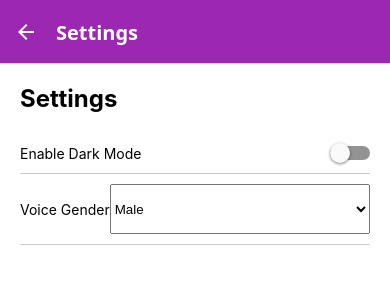
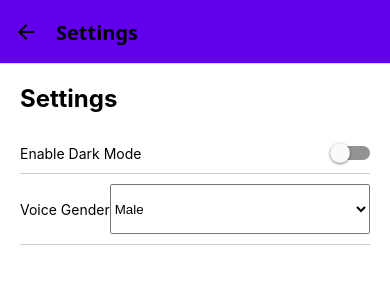
Before and after one commit to toy214/MungMungv2, a React Native app: screen /Settings in a window 390 px wide. Shown: the top 300 px of the page. Built offline with nearby package versions, Linux system fonts and the light colour scheme.

Commit message:
Update App.js
update 2.0

```diff
--- a/App.js
+++ b/App.js
@@ -12,64 +12,65 @@ import LessonScreen from './LessonScreen';
 
 const Stack = createStackNavigator();
 
-// Create App Context
+// Create Context
 const AppContext = createContext();
 
-// Global Context Provider
+// Context Provider
 function AppProvider({ children }) {
   const [darkMode, setDarkMode] = useState(false);
-  const [voiceGender, setVoiceGender] = useState('Male');
 
-  // Load saved settings on app load
+  // Load settings from AsyncStorage
   useEffect(() => {
     const loadSettings = async () => {
       try {
         const savedDarkMode = await AsyncStorage.getItem('darkMode');
-        const savedVoiceGender = await AsyncStorage.getItem('voiceGender');
-
         if (savedDarkMode !== null) setDarkMode(JSON.parse(savedDarkMode));
-        if (savedVoiceGender !== null) setVoiceGender(savedVoiceGender);
       } catch (error) {
-        console.error('Error loading settings', error);
+        console.error('Failed to load dark mode setting', error);
       }
     };
 
     loadSettings();
   }, []);
 
-  // Save settings to AsyncStorage
-  const saveSetting = async (key, value) => {
+  // Save dark mode to AsyncStorage
+  const toggleDarkMode = async () => {
+    const newValue = !darkMode;
+    setDarkMode(newValue);
     try {
-      await AsyncStorage.setItem(key, JSON.stringify(value));
+      await AsyncStorage.setItem('darkMode', JSON.stringify(newValue));
     } catch (error) {
-      console.error(`Error saving ${key}`, error);
+      console.error('Failed to save dark mode setting', error);
     }
   };
 
-  const toggleDarkMode = () => {
-    const newValue = !darkMode;
-    setDarkMode(newValue);
-    saveSetting('darkMode', newValue);
-  };
-
-  const changeVoiceGender = (gender) => {
-    setVoiceGender(gender);
-    saveSetting('voiceGender', gender);
-  };
+  // Global theme styles
+  const themeStyles = darkMode
+    ? {
+        backgroundColor: '#121212',
+        textColor: '#FFFFFF',
+        cardColor: '#1E1E1E',
+        headerColor: '#333333',
+      }
+    : {
+        backgroundColor: '#FFFFFF',
+        textColor: '#000000',
+        cardColor: '#FFF8E1',
+        headerColor: '#6200EE',
+      };
 
   return (
-    <AppContext.Provider value={{ darkMode, toggleDarkMode, voiceGender, changeVoiceGender }}>
+    <AppContext.Provider value={{ darkMode, toggleDarkMode, themeStyles }}>
       {children}
     </AppContext.Provider>
   );
 }
 
-// Use Context in Screens
+// Custom Hook to Access Context
 export function useAppContext() {
   return useContext(AppContext);
 }
 
-// Main App Component
 export default function App() {
   return (
     <AppProvider>
@@ -77,11 +78,14 @@ export default function App() {
         <Stack.Navigator
           initialRouteName="Title"
           screenOptions={({ route }) => ({
-            headerStyle: styles.header,
-            headerTintColor: '#FFF',
-            headerTitleStyle: styles.headerTitle,
-            cardStyle: { backgroundColor: '#FFF8E1' },
-            ...(route.name === 'Settings' && { headerStyle: { backgroundColor: '#9C27B0' } }),
+            headerStyle: { backgroundColor: useAppContext().themeStyles.headerColor },
+            headerTintColor: useAppContext().themeStyles.textColor,
+            cardStyle: { backgroundColor: useAppContext().themeStyles.cardColor },
+            headerTitleStyle: {
+              fontSize: 20,
+              fontWeight: 'bold',
+              color: useAppContext().themeStyles.textColor,
+            },
             ...TransitionPresets.SlideFromRightIOS,
           })}
         >
@@ -97,7 +101,6 @@ export default function App() {
             component={MenuScreen}
             options={{
               headerTitle: 'Main Menu',
-              headerStyle: [styles.header, { backgroundColor: '#FF7043' }],
             }}
           />
           <Stack.Screen
@@ -105,7 +108,6 @@ export default function App() {
             component={HomeScreen}
             options={{
               headerTitle: 'Home',
-              headerStyle: [styles.header, { backgroundColor: '#4CAF50' }],
             }}
           />
           <Stack.Screen
@@ -113,7 +115,6 @@ export default function App() {
             component={LessonScreen}
             options={{
               headerTitle: 'Lesson Details',
-              headerStyle: [styles.header, { backgroundColor: '#FFAB40' }],
             }}
           />
           <Stack.Screen
@@ -121,7 +122,6 @@ export default function App() {
             component={AboutScreen}
             options={{
               headerTitle: 'About Us',
-              headerStyle: [styles.header, { backgroundColor: '#2196F3' }],
             }}
           />
           <Stack.Screen
@@ -129,7 +129,6 @@ export default function App() {
             component={SettingsScreen}
             options={{
               headerTitle: 'Settings',
-              headerStyle: [styles.header, { backgroundColor: '#9C27B0' }],
             }}
           />
         </Stack.Navigator>
@@ -137,14 +136,3 @@ export default function App() {
     </AppProvider>
   );
 }
-
-const styles = StyleSheet.create({
-  header: {
-    backgroundColor: '#6200EE',
-    shadowColor: 'transparent', // Remove header shadow
-  },
-  headerTitle: {
-    fontSize: 20,
-    fontWeight: 'bold',
-  },
-});
```
